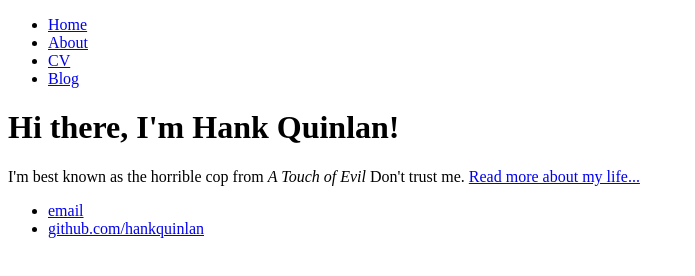
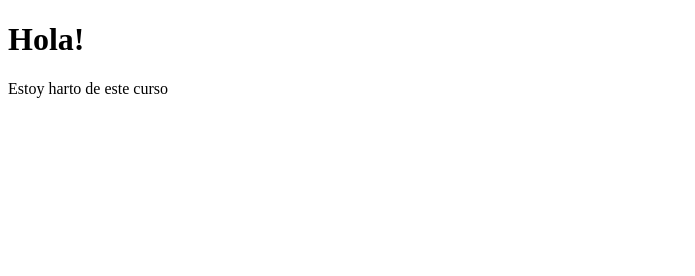
Before and after one commit to nicolasleonri/LimaProject, a plain HTML site: page index.html in a window 1280 px wide. Shown: the whole page, without its empty margins (0-695 px from the left). Drawn offline with Linux system fonts and the light colour scheme.

Commit message:
Update index.html

```diff
--- a/index.html
+++ b/index.html
@@ -1,28 +1,14 @@
 <!DOCTYPE html>
 <html>
 	<head>
-		<title>Hank Quinlan, Horrible Cop</title>
+		<title>Hola</title>
 	</head>
 	<body>
-		<nav>
-    		<ul>
-        		<li><a href="/">Home</a></li>
-	        	<li><a href="/about">About</a></li>
-        		<li><a href="/cv">CV</a></li>
-        		<li><a href="/blog">Blog</a></li>
-    		</ul>
-		</nav>
 		<div class="container">
     		<div class="blurb">
-        		<h1>Hi there, I'm Hank Quinlan!</h1>
-				<p>I'm best known as the horrible cop from <em>A Touch of Evil</em> Don't trust me. <a href="/about">Read more about my life...</a></p>
+        		<h1>Hola!</h1>
+				<p>Estoy harto de este curso</a></p>
     		</div><!-- /.blurb -->
 		</div><!-- /.container -->
-		<footer>
-    		<ul>
-        		<li><a href="mailto:hankquinlanhub@gmail.com">email</a></li>
-        		<li><a href="https://github.com/hankquinlan">github.com/hankquinlan</a></li>
-			</ul>
-		</footer>
 	</body>
 </html>
```
